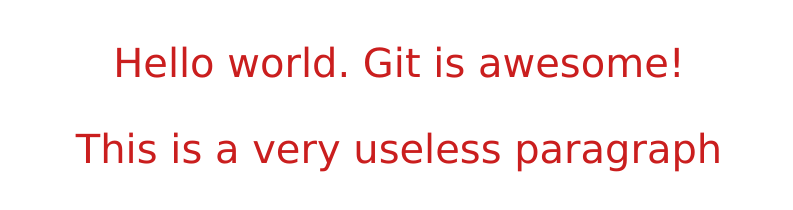
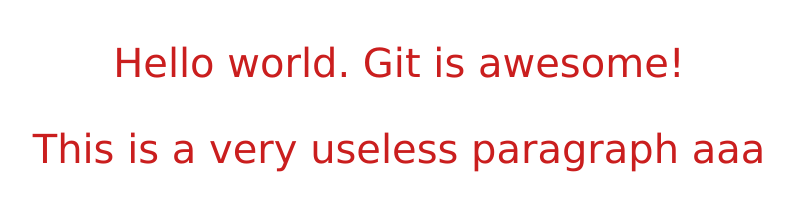
Before and after one commit to sadanobu-mizusako/gitapp, a plain HTML site: page index.html in a window 1280 px wide. Shown: the whole page, without its empty margins (241-1034 px from the left). Drawn offline with Linux system fonts and the light colour scheme.

```diff
--- a/index.html
+++ b/index.html
@@ -11,7 +11,7 @@
 
     <body>
         <p>Hello world. Git is awesome!</p>
-        <p>This is a very useless paragraph</p>
+        <p>This is a very useless paragraph aaa</p>
     </body>
 
 </html>
```
